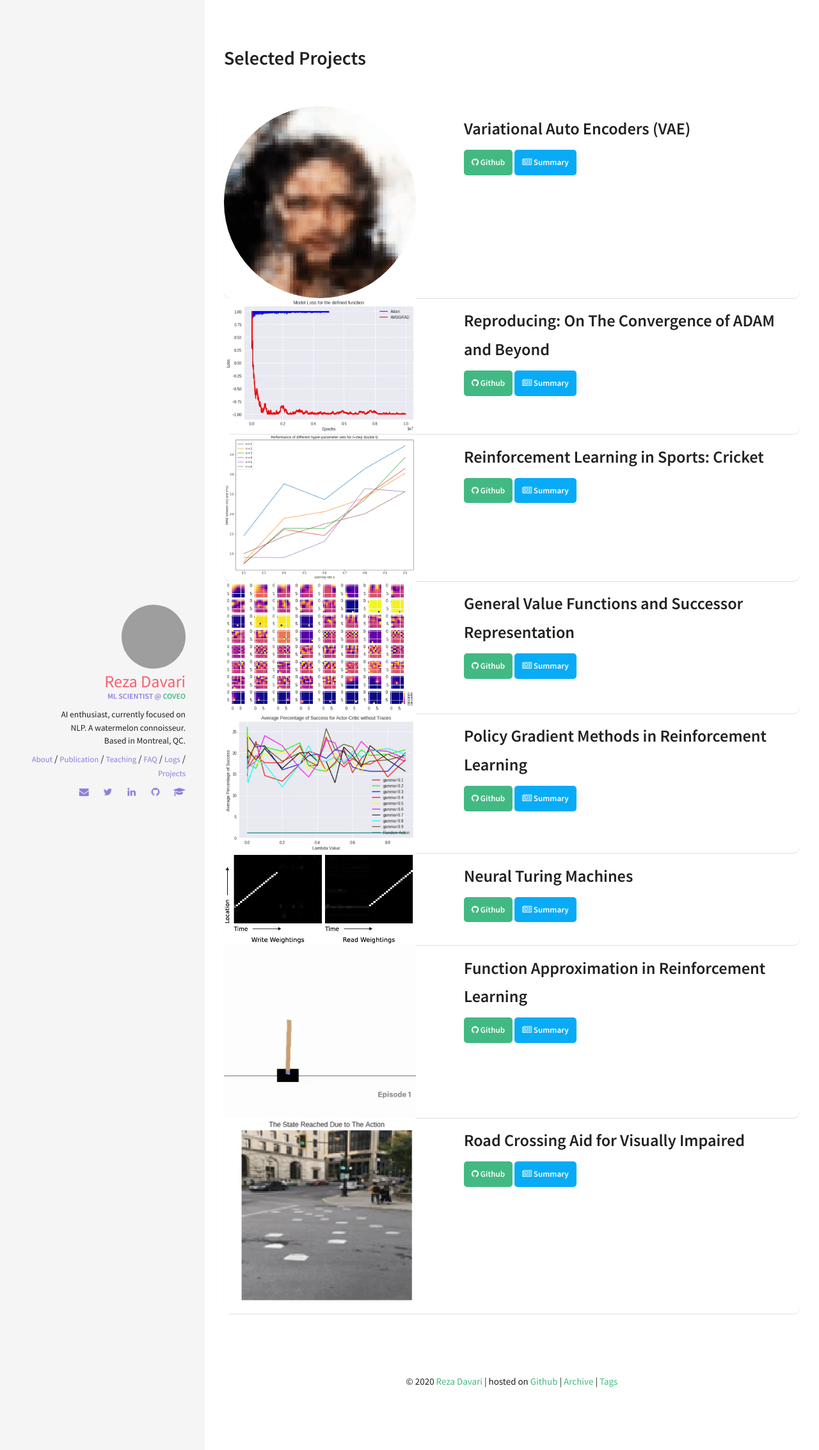
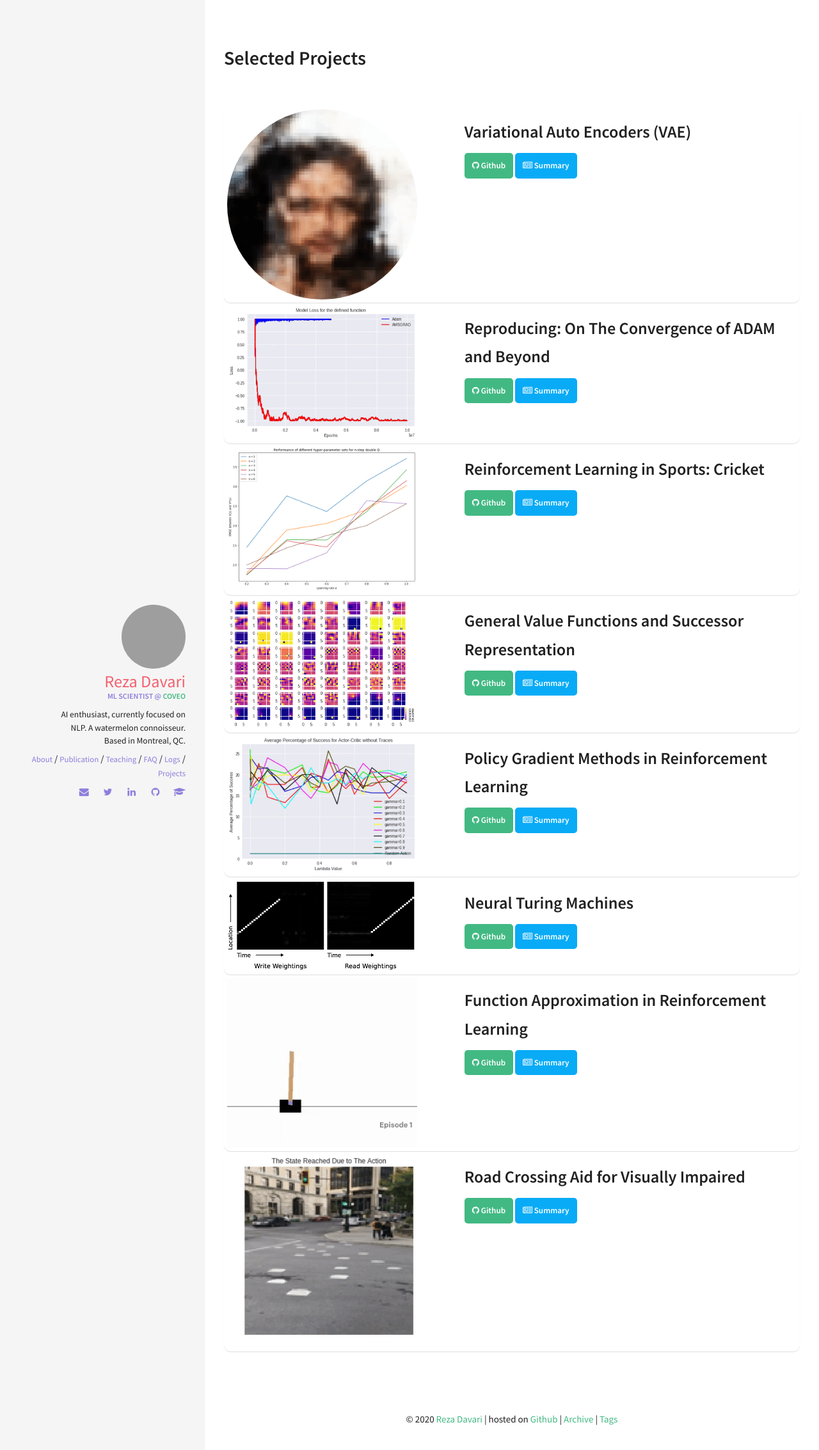
Before and after one commit to rezazzr/davari.io, a Jekyll site: the page built from projects.html, in a window 1280 px wide. Shown: the top 2266 px of the page at 64% size. Built offline with Jekyll 4.4.1, drawn with Linux system fonts in a browser that asks for light colours; grey boxes are pictures that could not be loaded.

Commit message:
padding added

```diff
--- a/_sass/pages/_layout.scss
+++ b/_sass/pages/_layout.scss
@@ -113,6 +113,7 @@ div.qa {
 
 .project {
   border-radius: 10px;
+  padding: 5px 5px;
   transition: all .3s ease;
   box-shadow: 0 1px 1px 0 rgba(31, 35, 46, .15);
   &:hover {
```
